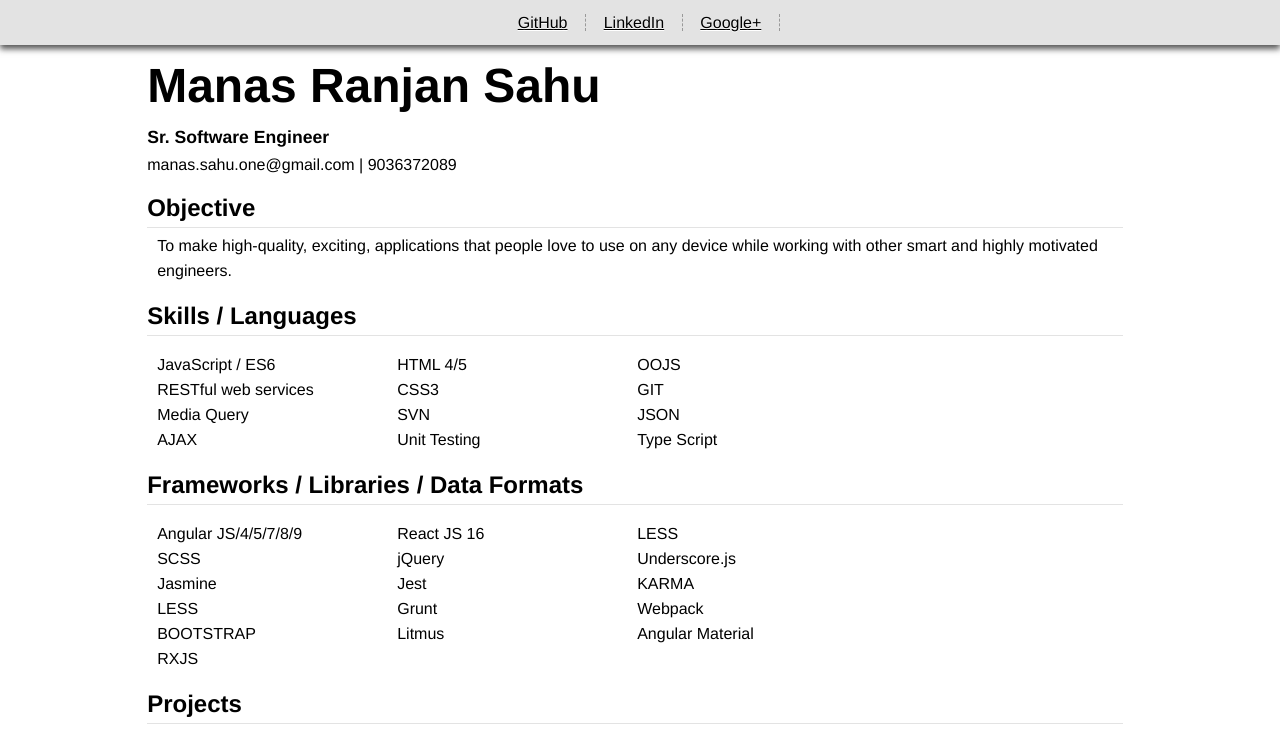
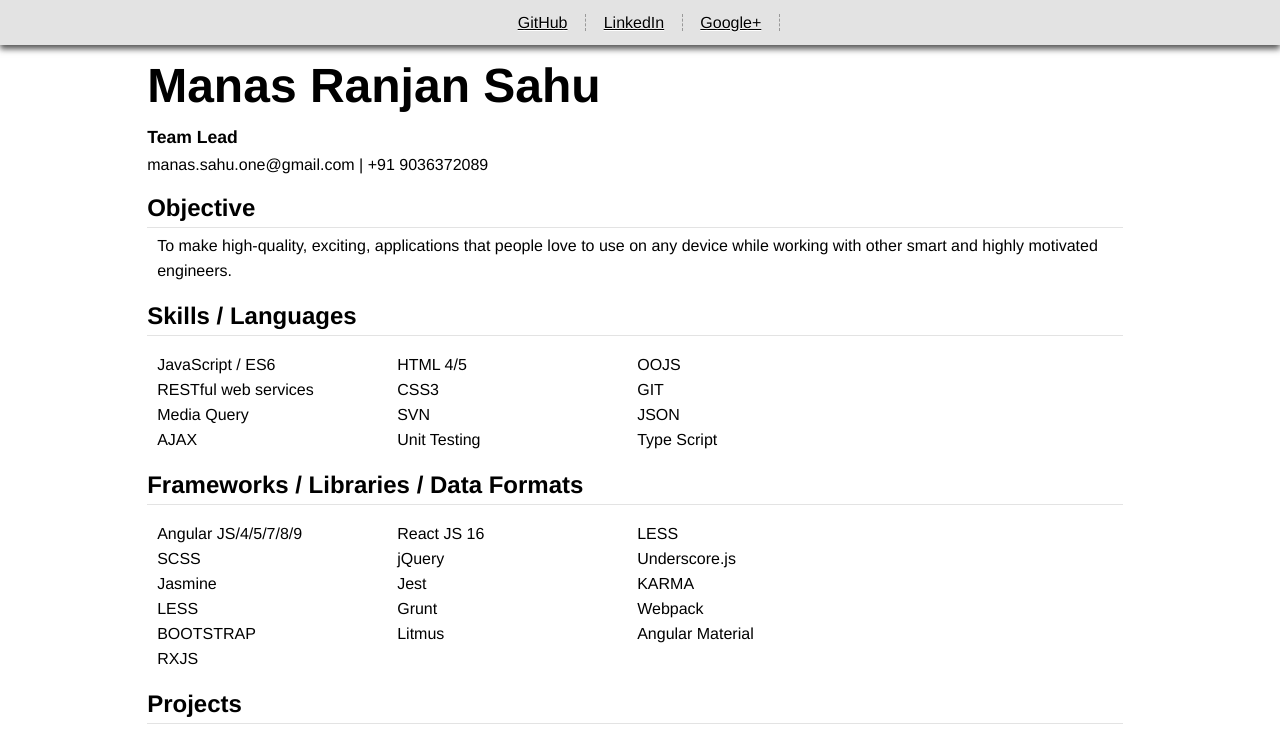
Before and after one commit to manas-sahu/manas-resume, a plain HTML site: page index.html in a window 1280 px wide. Shown: the top 737 px of the page. Drawn offline with nearby package versions, Linux system fonts and the light colour scheme; files that its build step writes are made by us from their sources.

Commit message:
date updated

```diff
--- a/index.html
+++ b/index.html
@@ -70,7 +70,7 @@
 		</div>
 
 		<footer>
-			Last updated on: 24-07-2017
+			Last updated on: 30-06-2020
 		</footer>
 
 		<script type="text/template" id="skills-template">
--- a/resume.json
+++ b/resume.json
@@ -1,7 +1,7 @@
 {
   "name": "Manas Ranjan Sahu",
-  "title": "Sr. Software Engineer",
-  "contact": "manas.sahu.one@gmail.com | 9036372089",
+  "title": "Team Lead",
+  "contact": "manas.sahu.one@gmail.com | +91 9036372089",
   "objective": "To make high-quality, exciting, applications that people love to use on any device while working with other smart and highly motivated engineers.",
   "aboutme": "",
   "social": [
```
